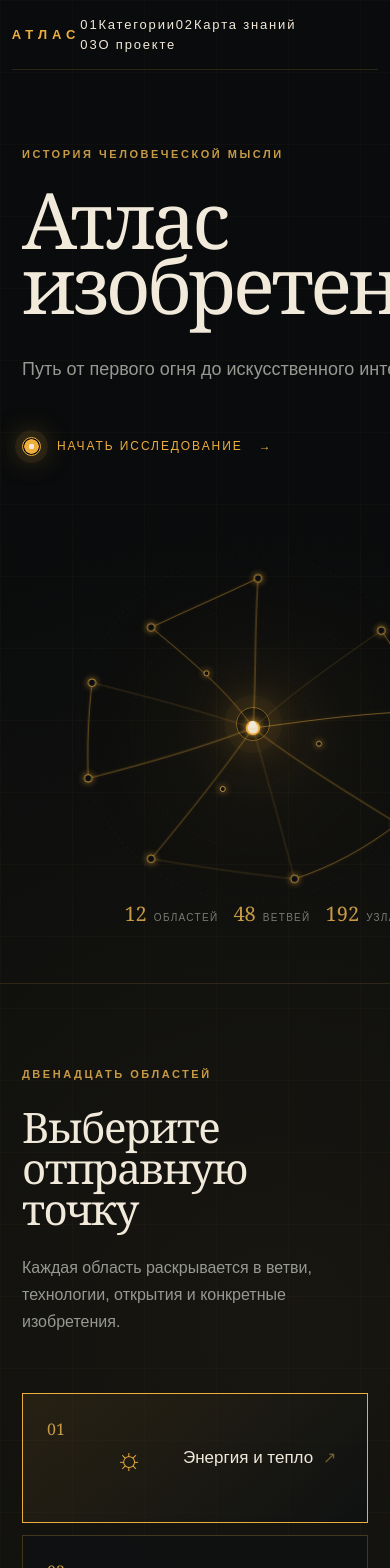
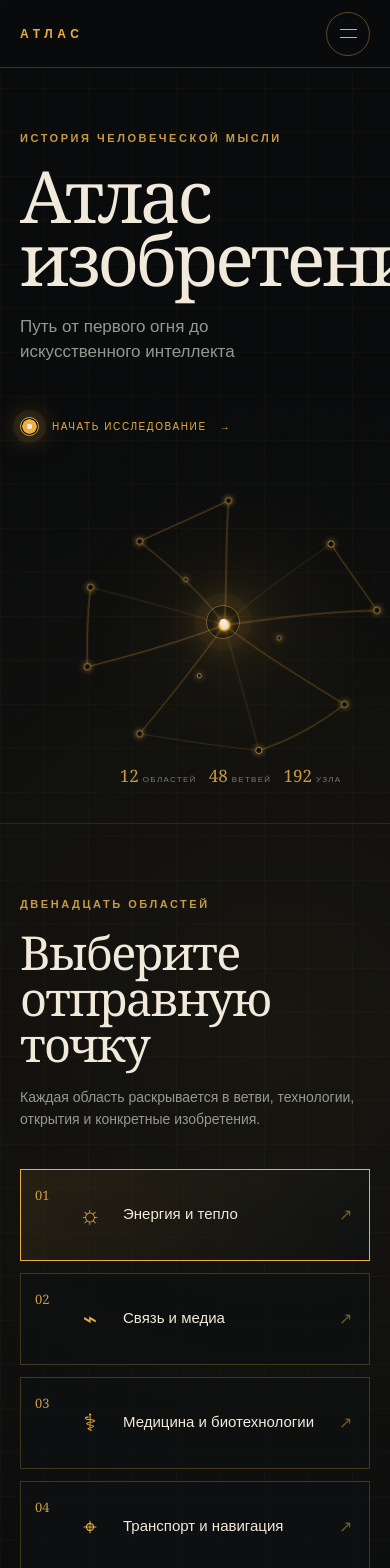
Before and after one commit to barzugini/atlas-izobreteniy, a Next.js app: page / in a window 390 px wide. Shown: the top 1568 px of the page. Built offline with nearby package versions, Linux system fonts and the light colour scheme.

Commit message:
Улучшить мобильную верстку

```diff
--- a/app/globals.css
+++ b/app/globals.css
@@ -17,6 +17,7 @@ body {
   color: var(--paper);
   font-family: Arial, Helvetica, sans-serif;
 }
+body, button { -webkit-tap-highlight-color: transparent; }
 button, a { font: inherit; }
 button { color: inherit; }
 a { color: inherit; text-decoration: none; }
@@ -67,6 +68,7 @@ main::before {
   letter-spacing: .12em;
   cursor: pointer;
 }
+.menu-button, .mobile-menu { display: none; }
 
 .hero {
   min-height: calc(100vh - 86px);
@@ -254,38 +256,170 @@ footer button { border: 0; background: transparent; color: var(--gold); cursor:
   .leaf-panel { padding: 26px; }
 }
 @media (max-width: 700px) {
-  .topbar { height: 70px; }
+  html { scroll-padding-top: 68px; }
+  main { background-size: auto, 44px 44px, 44px 44px, auto; }
+  .topbar {
+    position: sticky;
+    top: 0;
+    z-index: 50;
+    height: 68px;
+    margin: 0;
+    padding: 0 20px;
+    background: rgba(9,11,12,.92);
+    border-bottom-color: rgba(199,154,69,.28);
+    backdrop-filter: blur(16px);
+  }
   .topbar nav, .about-button { display: none; }
-  .hero { min-height: auto; padding: 76px 22px 60px; }
-  .hero h1 { font-size: clamp(58px, 20vw, 90px); }
-  .start-button { margin-top: 54px; }
-  .hero-constellation { min-height: 390px; margin-top: 42px; }
+  .wordmark { font-size: 12px; }
+  .menu-button {
+    width: 44px;
+    height: 44px;
+    margin-left: auto;
+    display: grid;
+    place-content: center;
+    gap: 7px;
+    border: 1px solid rgba(199,154,69,.45);
+    border-radius: 50%;
+    background: transparent;
+    cursor: pointer;
+  }
+  .menu-button span { width: 17px; height: 1px; display: block; background: var(--amber); transition: transform .2s ease; }
+  .menu-button.is-open span:first-child { transform: translateY(4px) rotate(45deg); }
+  .menu-button.is-open span:last-child { transform: translateY(-4px) rotate(-45deg); }
+  .mobile-menu {
+    position: absolute;
+    top: 68px;
+    right: 0;
+    left: 0;
+    display: grid;
+    max-height: 0;
+    overflow: hidden;
+    padding: 0 20px;
+    background: rgba(9,11,12,.98);
+    border-bottom: 1px solid transparent;
+    opacity: 0;
+    transform: translateY(-8px);
+    pointer-events: none;
+    transition: max-height .25s ease, padding .25s ease, opacity .2s ease, transform .2s ease;
+  }
+  .mobile-menu.is-open { max-height: 260px; padding: 10px 20px 18px; border-bottom-color: rgba(199,154,69,.28); opacity: 1; transform: none; pointer-events: auto; }
+  .mobile-menu button {
+    min-height: 56px;
+    display: flex;
+    align-items: center;
+    gap: 18px;
+    border: 0;
+    border-bottom: 1px solid rgba(199,154,69,.14);
+    background: transparent;
+    text-align: left;
+    cursor: pointer;
+  }
+  .mobile-menu button:last-child { border-bottom: 0; }
+  .mobile-menu button span { color: var(--gold); font: 13px Georgia, serif; }
+  .hero { min-height: auto; gap: 0; padding: 62px 20px 48px; }
+  .hero-copy { position: relative; z-index: 2; }
+  .hero .eyebrow { margin-bottom: 17px; }
+  .hero h1 { font-size: clamp(56px, 18.5vw, 82px); line-height: .88; }
+  .subtitle { max-width: 310px; margin-top: 25px; font-size: 17px; line-height: 1.45; }
+  .start-button { min-height: 48px; margin-top: 38px; gap: 13px; font-size: 10px; }
+  .hero-constellation { min-height: 300px; margin: 24px -10px 0; }
+  .constellation-lines { transform: scale(1.08); }
   .constellation-core { left: 48.35%; top: 49.2%; }
-  .atlas-stats { right: 0; bottom: -4px; left: 0; justify-content: center; gap: 15px; }
-  .categories-section { padding: 82px 22px; }
-  .section-heading { grid-template-columns: 1fr; }
+  .atlas-stats { right: 0; bottom: -12px; left: 0; justify-content: center; gap: 12px; }
+  .atlas-stats span { gap: 4px; font-size: 8px; }
+  .atlas-stats b { font-size: 17px; }
+  .categories-section { padding: 72px 20px 76px; scroll-margin-top: 64px; }
+  .section-heading { grid-template-columns: 1fr; gap: 18px; margin-bottom: 32px; }
   .section-heading .eyebrow { grid-column: auto; }
+  .section-heading h2 { max-width: 330px; font-size: clamp(39px, 12vw, 54px); line-height: .98; }
+  .section-heading > p:last-child { font-size: 14px; line-height: 1.6; }
   .category-grid { grid-template-columns: 1fr; }
-  .category-card { min-height: 130px; }
-  .knowledge-map { padding: 30px 22px 80px; }
-  .map-toolbar { align-items: flex-start; padding: 18px 0; gap: 16px; }
-  .breadcrumbs { flex-wrap: wrap; margin: 0; }
+  .category-card {
+    min-height: 92px;
+    grid-template-columns: 34px 42px minmax(0, 1fr) 16px;
+    padding: 16px 14px;
+  }
+  .category-card:hover { transform: none; }
+  .category-number { font-size: 13px; }
+  .category-symbol { font-size: 24px; }
+  .category-title { padding-left: 12px; font-size: 15px; }
+  .knowledge-map { padding: 20px 20px max(76px, env(safe-area-inset-bottom)); scroll-margin-top: 64px; }
+  .map-toolbar { min-height: auto; align-items: flex-start; padding: 17px 0; gap: 12px; }
+  .breadcrumbs { min-width: 0; flex-wrap: wrap; margin: 0; gap: 8px; line-height: 1.4; }
+  .breadcrumbs strong { width: 100%; overflow: hidden; text-overflow: ellipsis; white-space: nowrap; }
   .map-counter { display: none; }
-  .map-heading { padding: 48px 0 34px; align-items: flex-start; }
-  .map-heading-symbol { flex: 0 0 60px; width: 60px; height: 60px; font-size: 28px; }
+  .map-heading { gap: 16px; padding: 38px 0 28px; align-items: center; }
+  .map-heading-symbol { flex: 0 0 54px; width: 54px; height: 54px; font-size: 25px; }
+  .map-heading .eyebrow { margin-bottom: 8px; font-size: 9px; }
+  .map-heading h2 { font-size: clamp(34px, 10vw, 48px); line-height: 1.02; }
   .tree-layout { grid-template-columns: 1fr; min-height: auto; }
   .root-column { display: none; }
-  .branch-column { grid-template-columns: repeat(2, 1fr); padding: 0 0 18px; }
+  .branch-column {
+    width: calc(100% + 40px);
+    margin-left: -20px;
+    display: flex;
+    gap: 9px;
+    overflow-x: auto;
+    padding: 0 20px 18px;
+    scroll-padding-inline: 20px;
+    scroll-snap-type: x proximity;
+    scrollbar-width: none;
+  }
+  .branch-column::-webkit-scrollbar { display: none; }
   .branch-column::before, .branch-node::before, .leaf-panel::before { display: none; }
-  .branch-node { min-height: 94px; grid-template-columns: 28px 1fr; }
+  .branch-node {
+    flex: 0 0 min(72vw, 260px);
+    min-height: 78px;
+    grid-template-columns: 26px 1fr;
+    gap: 8px;
+    padding: 14px 15px;
+    scroll-snap-align: start;
+  }
+  .branch-node:hover, .branch-node:focus-visible, .branch-node.is-active { transform: none; }
+  .branch-node strong { font-size: 14px; }
   .branch-node i { display: none; }
-  .leaf-panel { padding: 20px; }
+  .leaf-panel { padding: 18px 14px 16px; border-radius: 10px; }
+  .leaf-label { margin-bottom: 15px; font-size: 9px; line-height: 1.5; }
   .leaf-list { grid-template-columns: 1fr; }
-  .leaf-node { min-height: 96px; }
+  .leaf-node { min-height: 76px; padding: 15px 13px; grid-template-columns: 26px minmax(0, 1fr); }
+  .leaf-node strong { font-size: 14px; }
+  .leaf-node i { display: none; }
+  .future-note { margin-top: 17px; line-height: 1.5; }
   .related-row { grid-template-columns: 1fr; gap: 18px; }
-  footer { align-items: flex-start; flex-direction: column; gap: 20px; padding: 46px 22px; }
+  .related-row > div { flex-wrap: nowrap; width: calc(100% + 20px); overflow-x: auto; padding: 0 20px 5px 0; scrollbar-width: none; }
+  .related-row > div::-webkit-scrollbar { display: none; }
+  .related-row button { min-height: 44px; flex: 0 0 auto; }
+  footer { min-height: auto; align-items: flex-start; flex-direction: column; gap: 20px; padding: 46px 20px max(42px, env(safe-area-inset-bottom)); }
   footer p { margin: 0; }
-  .about-modal { padding: 46px 28px 32px; }
+  footer button { min-height: 44px; }
+  .modal-backdrop { align-items: end; padding: 0; }
+  .about-modal {
+    width: 100%;
+    max-height: calc(100dvh - 48px);
+    overflow-y: auto;
+    padding: 48px 20px max(28px, env(safe-area-inset-bottom));
+    border-width: 1px 0 0;
+    border-radius: 18px 18px 0 0;
+  }
+  .about-modal h2 { margin-bottom: 20px; font-size: clamp(36px, 11vw, 48px); }
+  .about-modal > p:not(.eyebrow) { font-size: 14px; line-height: 1.65; }
+  .modal-close { top: 11px; right: 14px; width: 44px; height: 44px; }
+}
+
+@media (max-width: 380px) {
+  .hero { padding-inline: 16px; }
+  .hero h1 { font-size: 55px; }
+  .hero-constellation { min-height: 270px; }
+  .categories-section, .knowledge-map { padding-left: 16px; padding-right: 16px; }
+  .category-card { grid-template-columns: 30px 36px minmax(0, 1fr) 12px; padding-inline: 12px; }
+  .category-title { padding-left: 8px; }
+  .branch-column { width: calc(100% + 32px); margin-left: -16px; padding-inline: 16px; scroll-padding-inline: 16px; }
+  .atlas-stats { gap: 8px; }
+}
+
+@media (max-width: 700px) and (max-height: 720px) {
+  .hero { padding-top: 44px; }
+  .hero-constellation { min-height: 250px; margin-top: 15px; }
 }
 
 @media (prefers-reduced-motion: reduce) {
```
